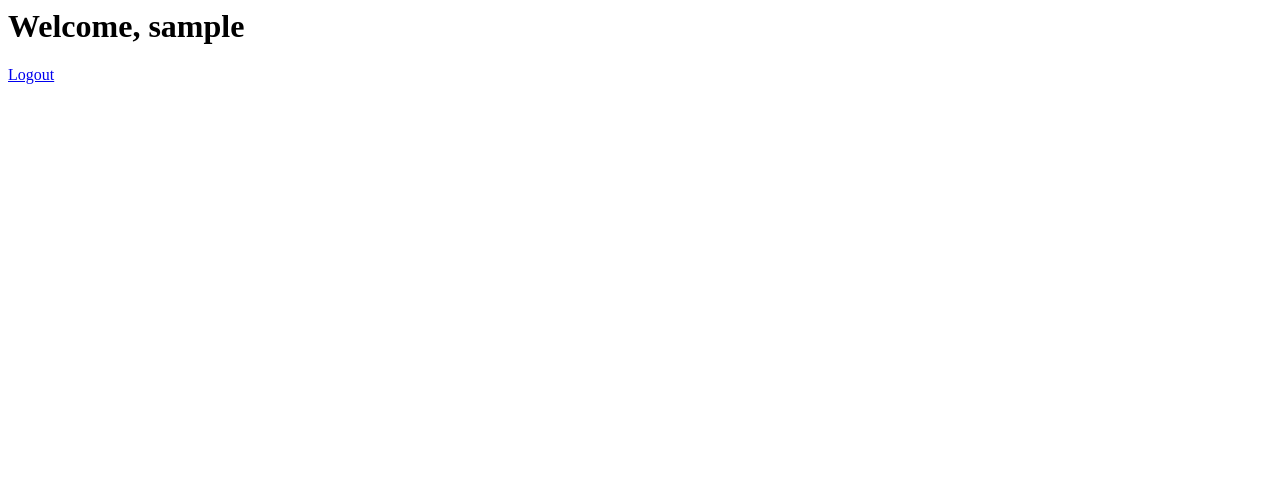
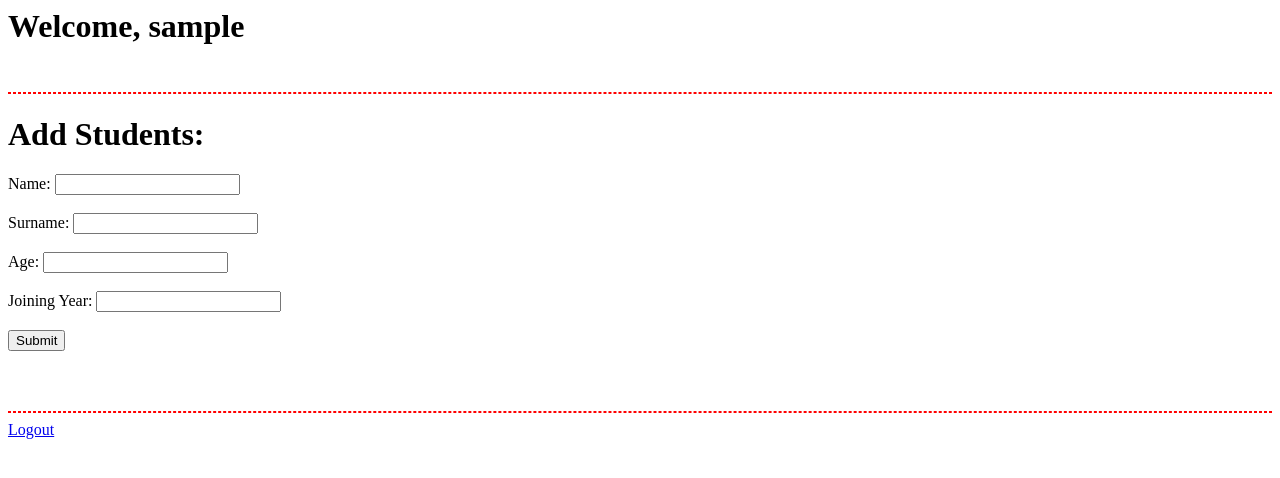
Before and after one commit to PanajotMh/Python-Web-Server, a Flask app: page / in a window 1280 px wide. Shown: the top 478 px of the page. Run offline with Flask 3, Linux system fonts and the light colour scheme; the visitor is signed in with stand-in values (Sample User, id 1).

Commit message:
Starting website update

```diff
--- a/app.py
+++ b/app.py
@@ -11,12 +11,14 @@ users = {
     'user2': 'pass456'
 }
 
+
 @app.route('/')
 def home():
     if 'username' in session:
         return render_template('home.html')
     else:
         return redirect(url_for('login'))
+
 
 @app.route('/login', methods=['GET', 'POST'])
 def login():
--- a/templates/home.html
+++ b/templates/home.html
@@ -4,6 +4,60 @@
 
 <h1>Welcome, {{ session['username'] }}</h1>
 
+    <body>
+        <br>
+        <hr style="color: red; border-style: dashed;">
+
+        <form id="userDetailsForm">
+            <h1> Add Students:</h1>
+
+            <label for="name">Name:</label>
+            <input type="text" id="name" name="name" required><br><br>
+
+            <label for="surname">Surname:</label>
+            <input type="text" id="surname" name="surname" required><br><br>
+
+            <label for="age">Age:</label>
+            <input type="number" id="age" name="age" required><br><br>
+
+            <label for="joiningYear">Joining Year:</label>
+            <input type="number" id="joiningYear" name="joiningYear" required><br><br>
+
+            <button type="button" id="submitBtn">Submit</button>
+        </form>
+
+        <div id="response"></div>
+
+        <script>
+            document.getElementById("submitBtn").addEventListener("click", async function () {
+                const name = document.getElementById("name").value;
+                const surname = document.getElementById("surname").value;
+                const age = document.getElementById("age").value;
+                const joiningYear = document.getElementById("joiningYear").value;
+
+                const formData = new FormData();
+                formData.append("name", name);
+                formData.append("surname", surname);
+                formData.append("age", age);
+                formData.append("joiningYear", joiningYear);
+
+                const response = await fetch("/studentCreate", {
+                    method: "POST",
+                    body: formData,
+                });
+
+                const result = await response.text();
+                document.getElementById("response").textContent = result;
+            });
+        </script>
+    </body>
+
+    <br>
+    <br>
+    <hr style="color: red; border-style: dashed;">
+
+
+
 <a href="{{ url_for('logout') }}">Logout</a>
 
 </html>
```
